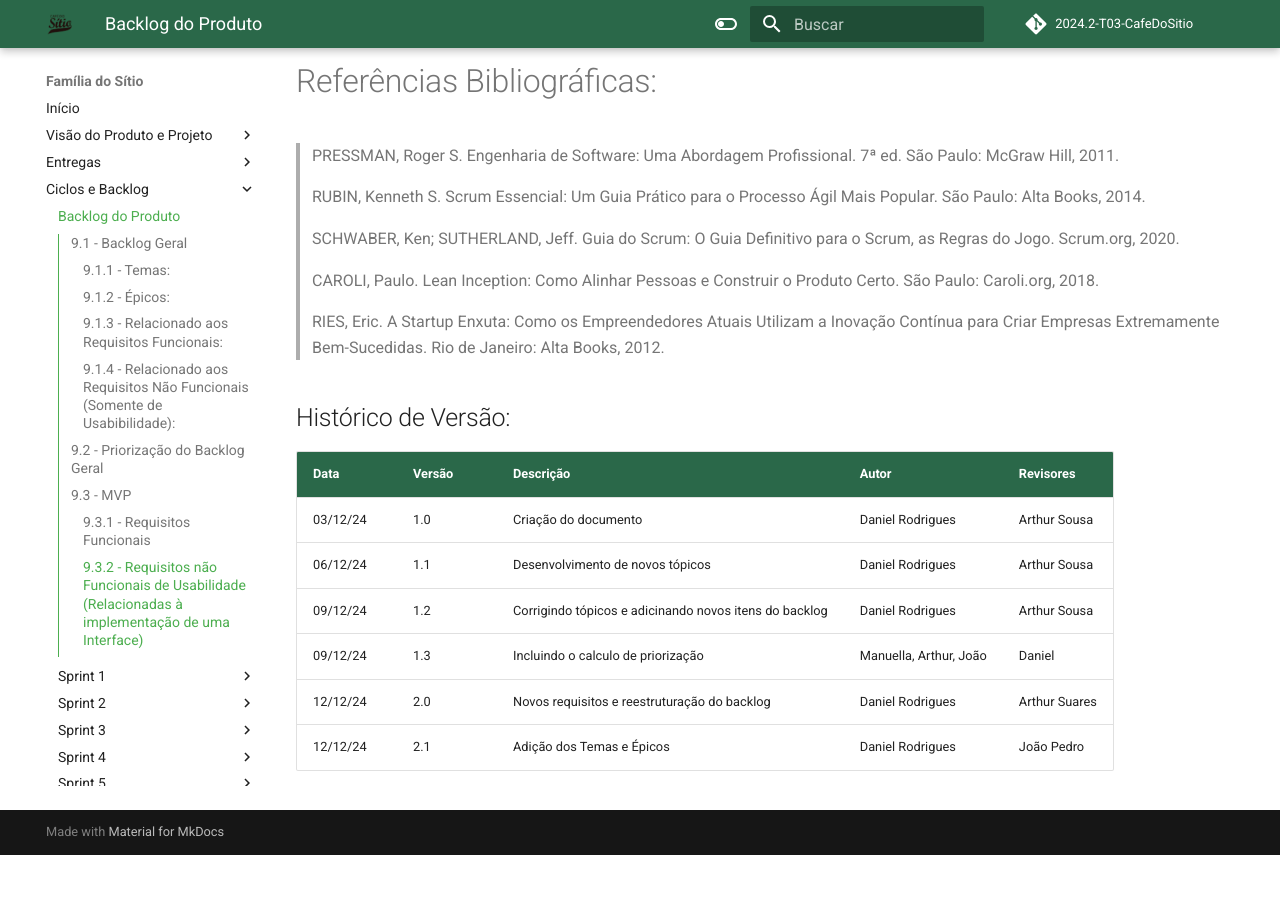
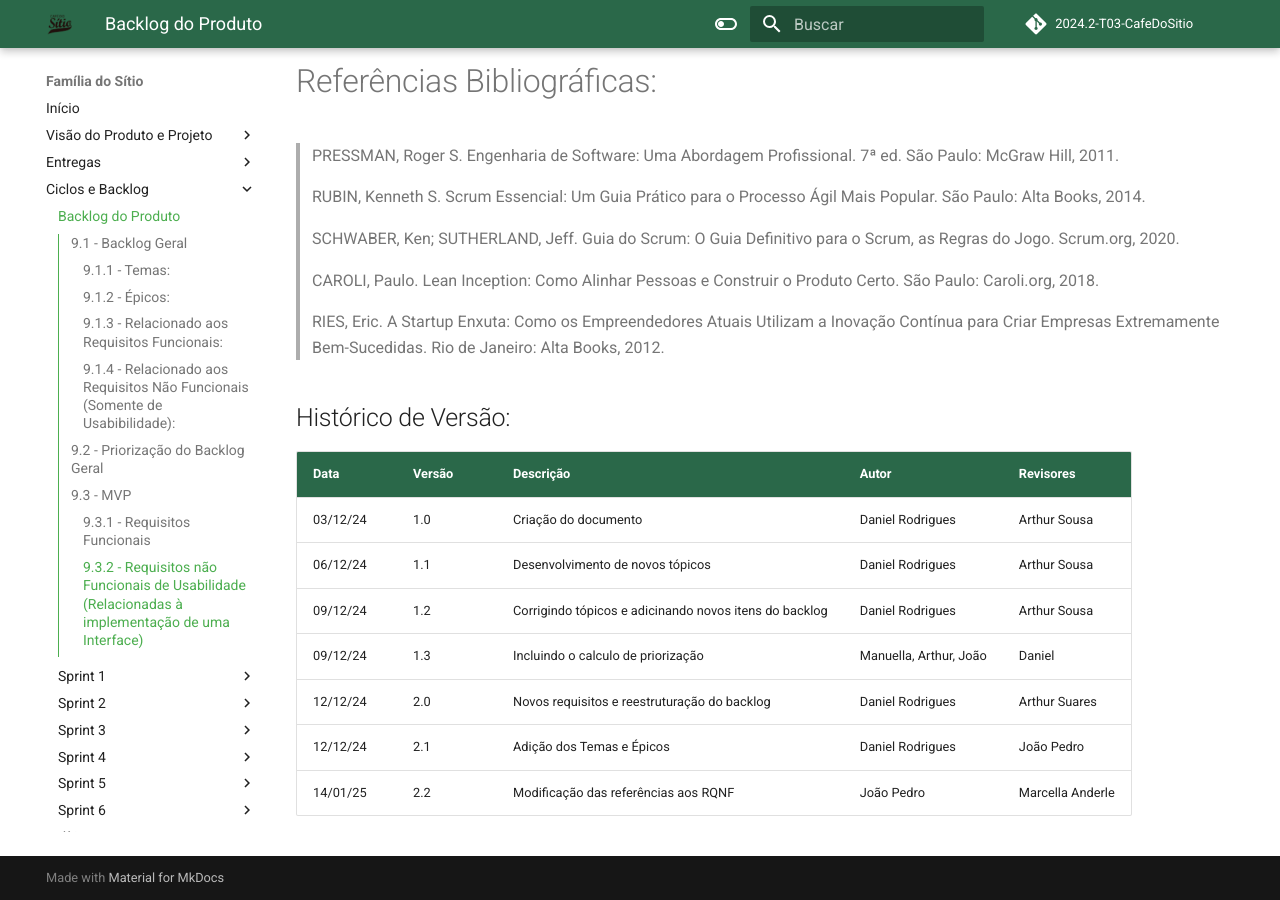
Before and after one commit to mdsreq-fga-unb/2024.2-T03-CafeDoSitio, an MkDocs documentation site: the page built from docs/sections/2-docPage/9-backlogDeProduto.md, in a window 1280 px wide and 900 px high, scrolled down 6721 px. Built offline with MkDocs 1.6.1 and Material for MkDocs 9.7.7, drawn with Linux system fonts in a browser that asks for light colours; comment, search, counter and statistics services are not loaded; before the commit the page ends 7576 px from its top, so only the background shows below that.

Commit message:
Atualização no histórico de versão

```diff
--- a/docs/sections/2-docPage/9-backlogDeProduto.md
+++ b/docs/sections/2-docPage/9-backlogDeProduto.md
@@ -183,3 +183,4 @@
 | 09/12/24 | 1.3 | Incluindo o calculo de priorização | Manuella, Arthur, João | Daniel
 | 12/12/24 | 2.0 | Novos requisitos e reestruturação do backlog | Daniel Rodrigues | Arthur Suares
 | 12/12/24 | 2.1 | Adição dos Temas e Épicos | Daniel Rodrigues | João Pedro
+| 14/01/25 | 2.2 | Modificação das referências aos RQNF | João Pedro | Marcella Anderle
```
